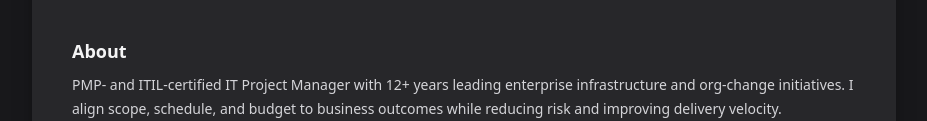
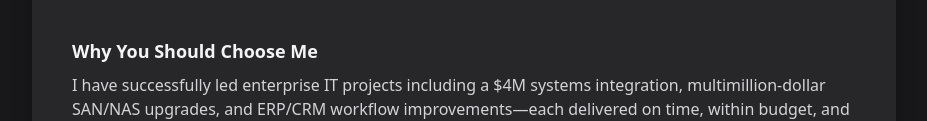
Before and after one commit to atnetcher/IT-Project-Manager, a plain HTML site: page index.html in a window 1280 px wide. Shown: the part 681-802 px from the top of the page, without its empty margins (176-1103 px from the left). Drawn offline with nearby package versions, Linux system fonts and the light colour scheme.

Commit message:
Update index.html
Added Why Me statement

```diff
--- a/index.html
+++ b/index.html
@@ -41,7 +41,7 @@
         "Agile / Waterfall / hybrid PM",
         "Risk, vendor, and budget management"
       ],
-      about: "PMP- and ITIL-certified IT Project Manager with 12+ years leading enterprise infrastructure and org-change initiatives. I align scope, schedule, and budget to business outcomes while reducing risk and improving delivery velocity."
+      about: "I have successfully led enterprise IT projects including a $4M systems integration, multimillion-dollar SAN/NAS upgrades, and ERP/CRM workflow improvements—each delivered on time, within budget, and with measurable gains in reliability and compliance."
     };
 
     function IconPhone(p){return e('svg',{className:(p.className||'')+' w-5 h-5',viewBox:'0 0 24 24',fill:'none',stroke:'currentColor',strokeWidth:'2',strokeLinecap:'round',strokeLinejoin:'round'},e('path',{d:'M22 16.92v3a2 2 0 0 1-2.18 2A19.79 19.79 0 0 1 3.09 5.18 2 2 0 0 1 5 3h3a2 2 0 0 1 2 1.72c.12.81.3 1.6.54 2.36a2 2 0 0 1-.45 2.11L9 10a16 16 0 0 0 5 5l.81-1.09a2 2 0 0 1 2.11-.45c.76.24 1.55.42 2.36.54A2 2 0 0 1 22 16.92z'}));}
@@ -130,8 +130,8 @@
             ),
             // about
             e('section', {className:'mt-10'},
-              e('h2', {className:'text-lg font-semibold'}, 'About'),
-              e('p', {className:'mt-2 text-sm leading-6 text-zinc-300'}, PROFILE.about)
+              e('h2', {className:'text-lg font-semibold'}, 'Why You Should Choose Me'),
+              e('p', {className:'mt-2 text-base leading-6 text-zinc-300'}, PROFILE.about)
             ),
             // QR (centered)
             e('section', {id:'qr', className:'mt-10'},
```
